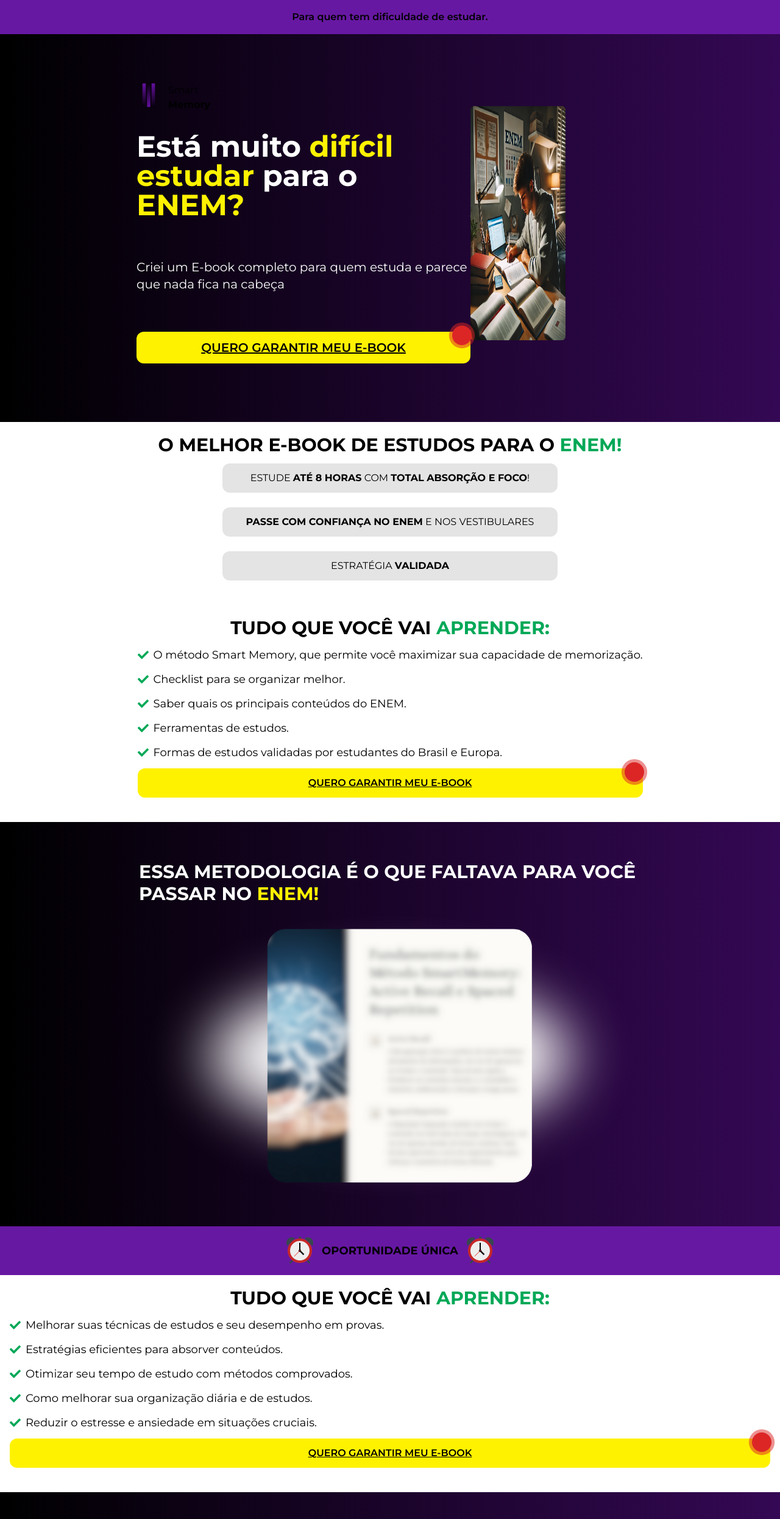
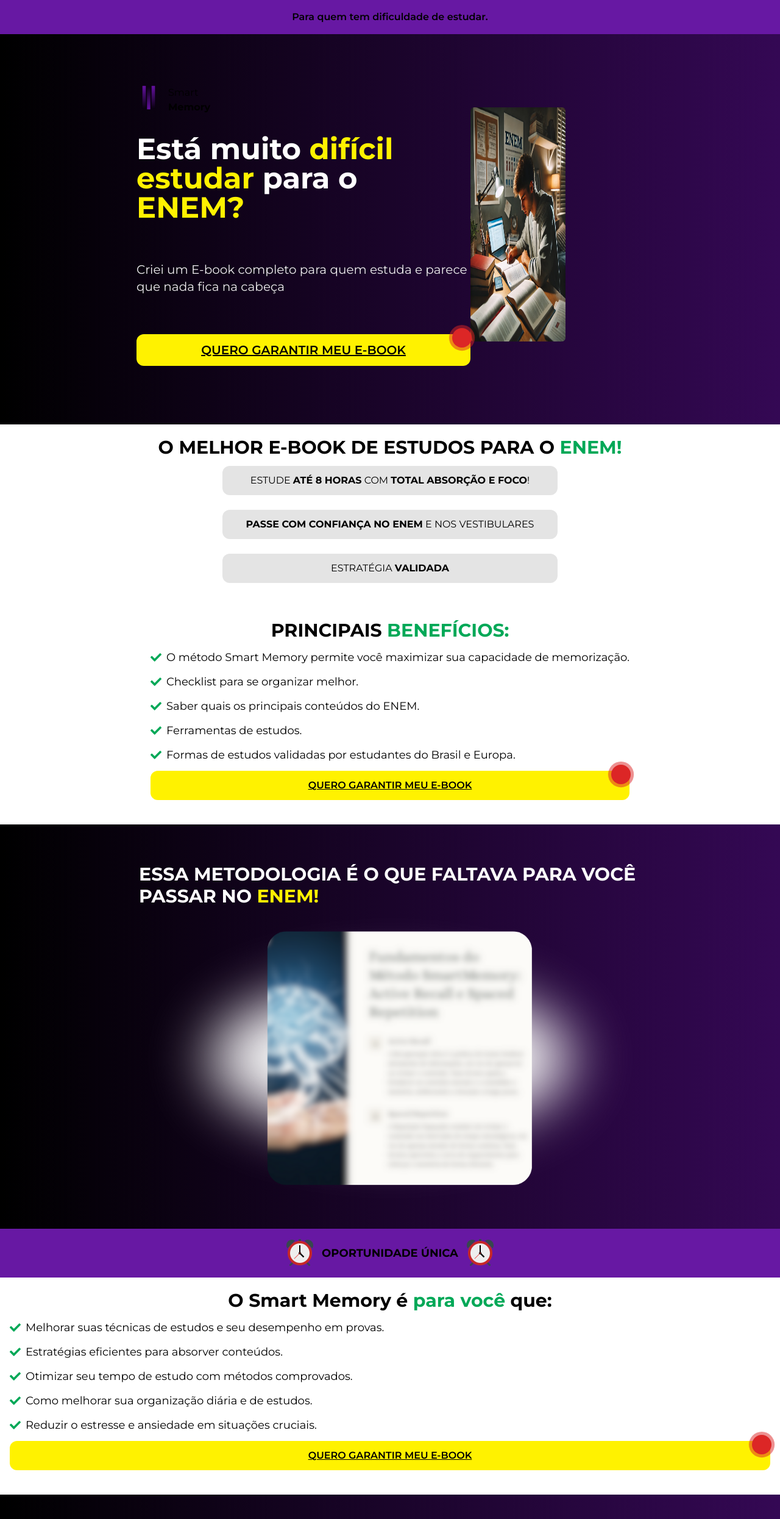
Before and after one commit to eduardou09/smartMemory, a Next.js app: page / in a window 1280 px wide. Shown: the top 2491 px of the page at 61% size. Built offline with nearby package versions, Linux system fonts and the light colour scheme.

Commit message:
fix error

```diff
--- a/src/app/home/page.tsx
+++ b/src/app/home/page.tsx
@@ -75,7 +75,7 @@
       <div className=" bg-white flex flex-col px-4 pb-10">
         <div className="text-3xl  mb-3 text-black font-bold max-md:text-center ">
           <div className="text-center mt-5">
-            TUDO QUE VOCÊ VAI <span className="text-[#00a857]">APRENDER:</span>
+          O Smart Memory é <span className="text-[#00a857]">para você </span> que:
           </div>
           <div className="flex  text-lg font-normal mt-3 gap-2 ">
             <div className=" flex items-center justify-center">
--- a/src/components/ForWho/ForWho.tsx
+++ b/src/components/ForWho/ForWho.tsx
@@ -49,14 +49,14 @@
       <div>
         <div className="text-3xl  mb-3 text-black font-bold max-md:text-center mt-5">
        <div className="text-center">
-       TUDO QUE VOCÊ VAI <span className="text-[#00a857]">APRENDER:</span>
+       PRINCIPAIS <span className="text-[#00a857]">BENEFÍCIOS:</span>
         </div>
           <div className="flex  text-lg font-normal mt-3 gap-2">
             <div className=" flex items-center justify-center">
               <FaCheck  className="text-[#00a857]"/>
             </div>
             <div className="m-0 text-start ">
-              O método Smart Memory, que permite você maximizar sua capacidade
+              O método Smart Memory permite você maximizar sua capacidade
               de memorização.
             </div>
           </div>
--- a/src/components/Hero/Hero.tsx
+++ b/src/components/Hero/Hero.tsx
@@ -14,7 +14,7 @@
       {isMobile ? (
         <div className="flex justify-between mt-20 items-center max-md:mt-5 max-md:flex-col ">
           <div className="max-w-xl flex flex-col gap-6 ">
-            <div className="w-10 h-10 flex  gap-3 mb-4">
+            <div className="w-10 h-10 flex  gap-3 mb-4 mt-10">
               <Image src={fotoLogo} alt="Imagem logo" />
               <div>
                 {" "}
@@ -25,8 +25,8 @@
             Você estuda e parece que{" "}
   <span className="text-secondaryColor">nada fica na cabeça?</span>
             </p>
-            <p className="text-textColorSecondary text-xl max-md:text-center max-md:text-lg mb-4">
-            Criei um e-book completo para quem está com dificuldade em estudar para o ENEM. {" "}
+            <p className="text-white text-xl max-md:text-center max-md:text-lg mb-1">
+            Criei um e-book completo para quem está com<span className="font-bold"> dificuldade em estudar para o ENEM.</span> {" "}
             </p>
             <div>
 
@@ -51,7 +51,7 @@
       ) : (
         <div className="flex justify-between mt-20 items-center max-md:mt-5 max-md:flex-col-reverse">
           <div className="max-w-xl flex flex-col gap-6 max-md:items-center">
-            <div className="w-10 h-10 flex gap-3 mb-4">
+            <div className="w-10 h-10 flex gap-3 mb-4 mt-1">
               <Image src={fotoLogo} alt="Imagem logo" />
               <div>
                 {" "}
@@ -63,7 +63,7 @@
               <span className="text-secondaryColor mb-">difícil estudar </span> para o {" "}
               <span className="text-secondaryColor">ENEM?</span>
             </p>
-            <p className="text-textColorSecondary text-xl max-md:text-center max-md:text-lg mb-10">
+            <p className="text-[#EEEEEE] text-xl max-md:text-center max-md:text-lg mb-10">
               Criei um E-book completo para quem estuda e parece que nada fica na cabeça {" "}
             </p>
             <div className="text-xl ">
```
